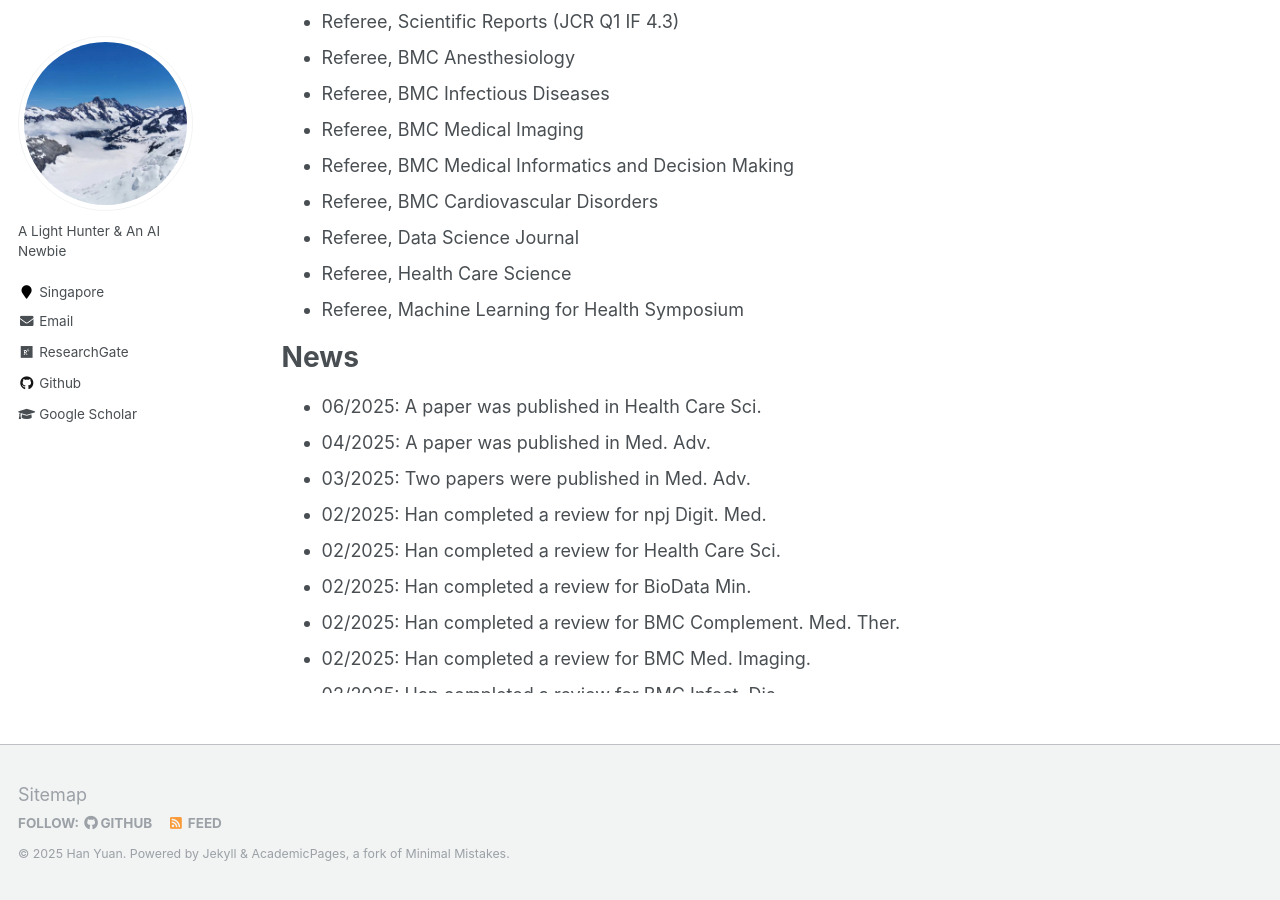
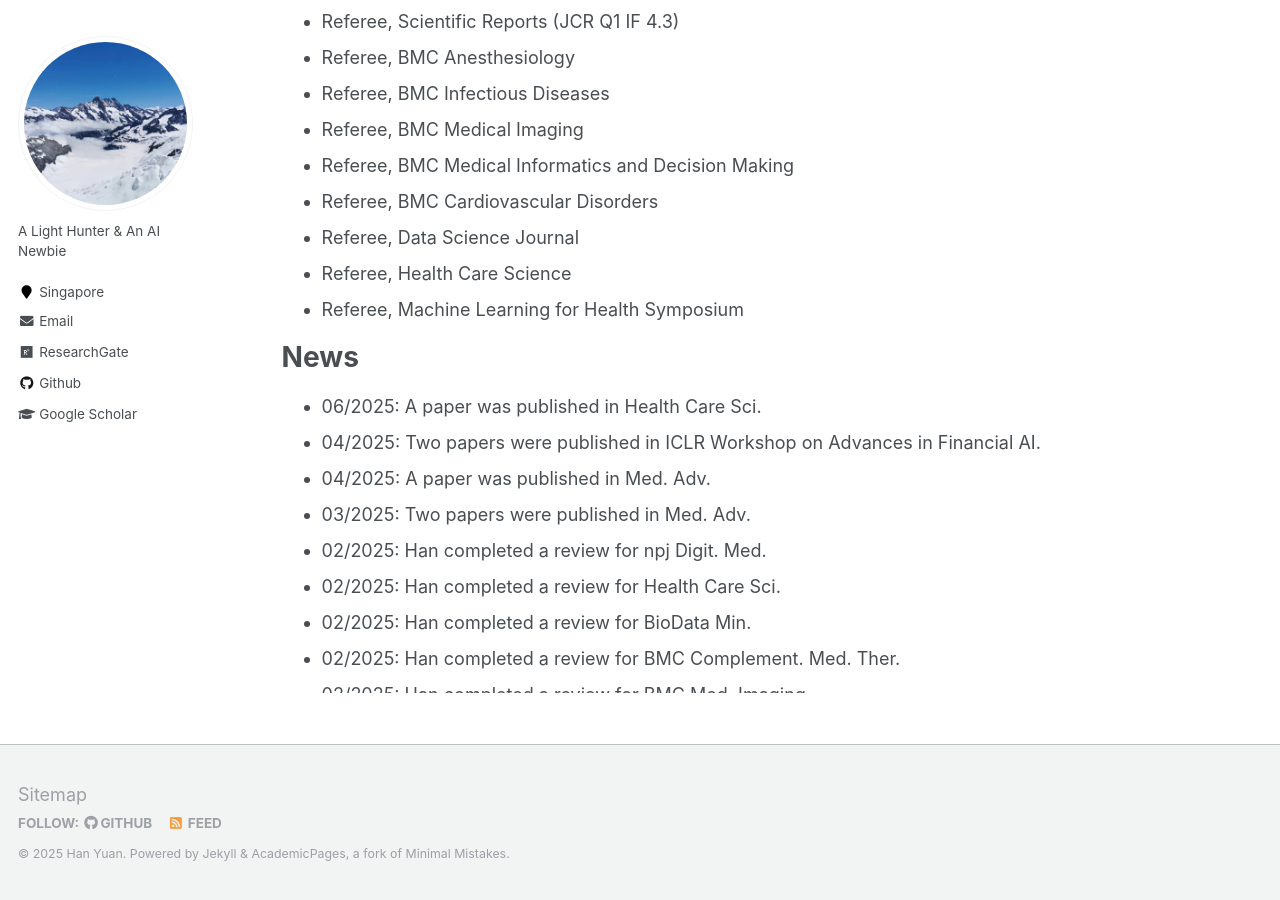
Before and after one commit to Han-Yuan-Med/Han-Yuan-Med.github.io, a Jekyll site: the page built from _pages/about.md, in a window 1280 px wide and 900 px high, scrolled down 1334 px. Built offline with Jekyll 4.4.1, drawn with Linux system fonts in a browser that asks for light colours.

Commit message:
Update about.md

```diff
--- a/_pages/about.md
+++ b/_pages/about.md
@@ -44,6 +44,7 @@ Thank you for visiting my academic website. I invite you to explore the [publica
 # News
 <ul style="width: auto; height: 300px; overflow: auto">
   <li>06/2025: A paper was published in Health Care Sci.</li>
+  <li>04/2025: Two papers were published in ICLR Workshop on Advances in Financial AI.</li>
   <li>04/2025: A paper was published in Med. Adv.</li>
   <li>03/2025: Two papers were published in Med. Adv.</li>
   <li>02/2025: Han completed a review for npj Digit. Med.</li>
```
